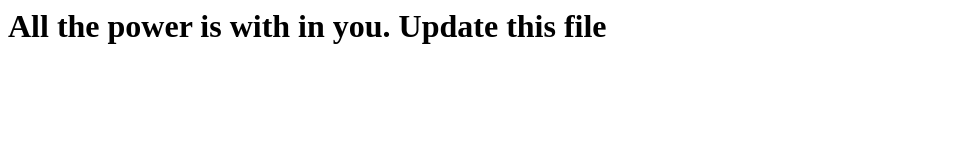
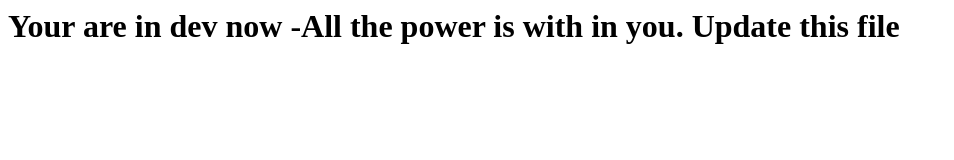
Before and after one commit to andy0811wu/firstrepo, a plain HTML site: page index.html in a window 1280 px wide. Shown: the whole page, without its empty margins (0-954 px from the left). Drawn offline with Linux system fonts and the light colour scheme.

Commit message:
working on dev

```diff
--- a/index.html
+++ b/index.html
@@ -1,5 +1,5 @@
 <html>
 	<body>
-		<h1>All the power is with in you. Update this file </h2>
+		<h1> Your are in dev now -All the power is with in you. Update this file </h2>
 	</body>
 </html>
```
